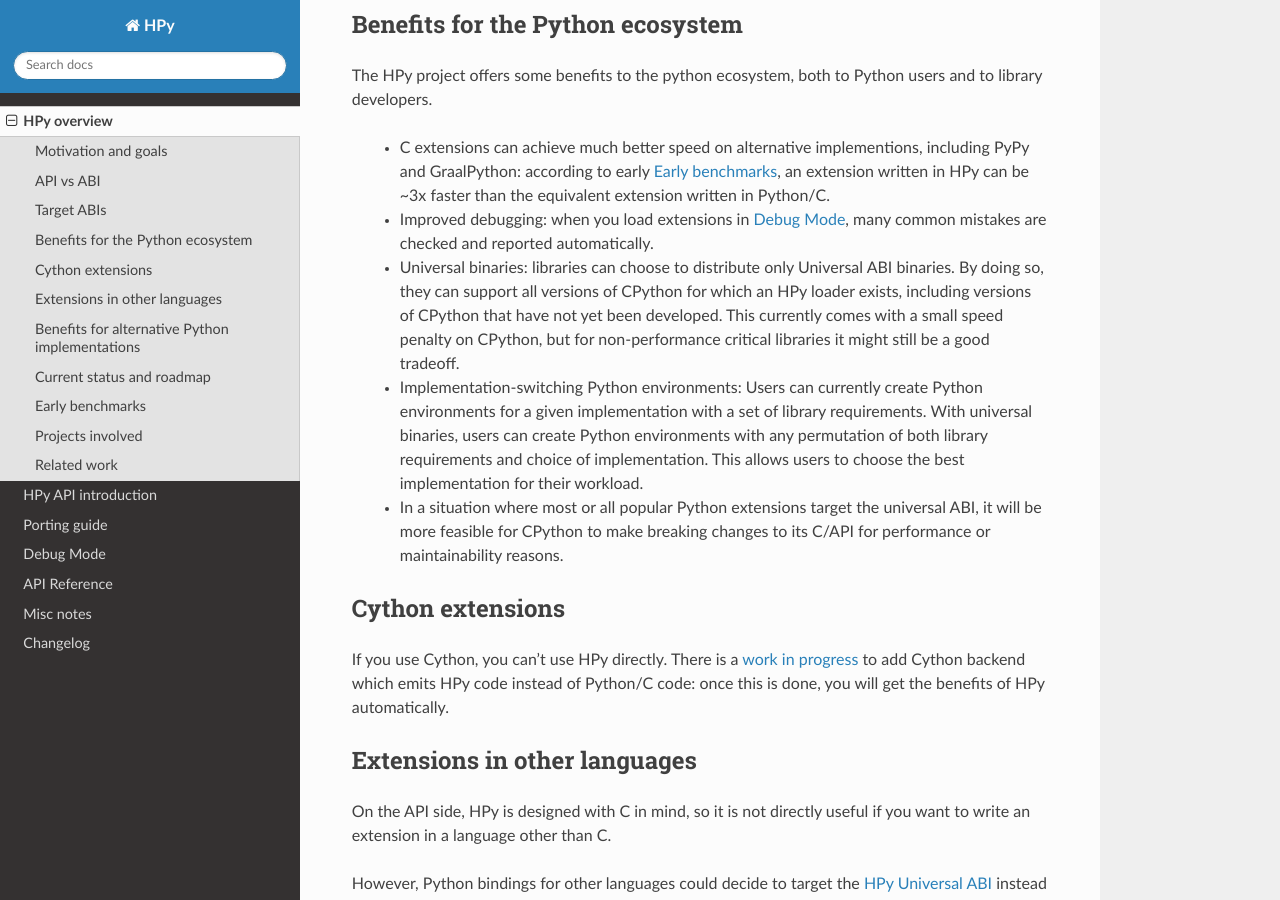
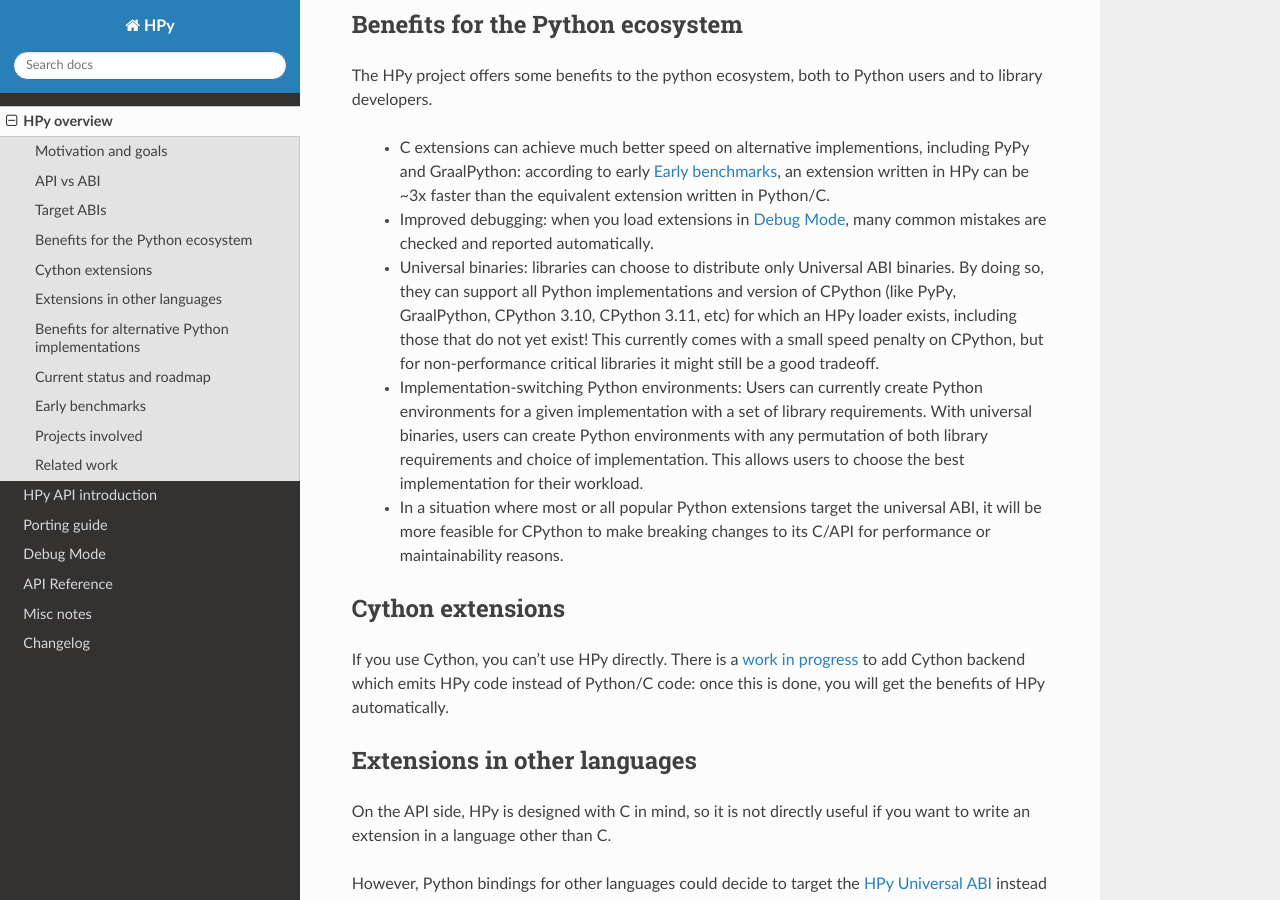
Before and after one commit to hpyproject/hpy, a Sphinx documentation site: the page built from docs/overview.rst, in a window 1280 px wide and 900 px high, scrolled down 3382 px. Built offline with Sphinx 7.4.7 and the Read the Docs theme 2.0.0, drawn with Linux system fonts in a browser that asks for light colours.

Commit message:
improve wording

```diff
--- a/docs/overview.rst
+++ b/docs/overview.rst
@@ -189,10 +189,11 @@
   - Improved debugging: when you load extensions in :ref:`debug-mode:debug mode`,
     many common mistakes are checked and reported automatically.
   - Universal binaries: libraries can choose to distribute only Universal ABI
-    binaries. By doing so, they can support all versions of CPython for which
-    an HPy loader exists, including versions of CPython that have not yet been
-    developed. This currently comes with a small speed penalty on CPython, but
-    for non-performance critical libraries it might still be a good tradeoff.
+    binaries. By doing so, they can support all Python implementations and
+    version of CPython (like PyPy, GraalPython, CPython 3.10, CPython 3.11, etc)
+    for which an HPy loader exists, including those that do not yet exist! This
+    currently comes with a small speed penalty on CPython, but for
+    non-performance critical libraries it might still be a good tradeoff.
   - Implementation-switching Python environments: Users can currently create
     Python environments for a given implementation with a set of library
     requirements. With universal binaries, users can create Python environments
```
